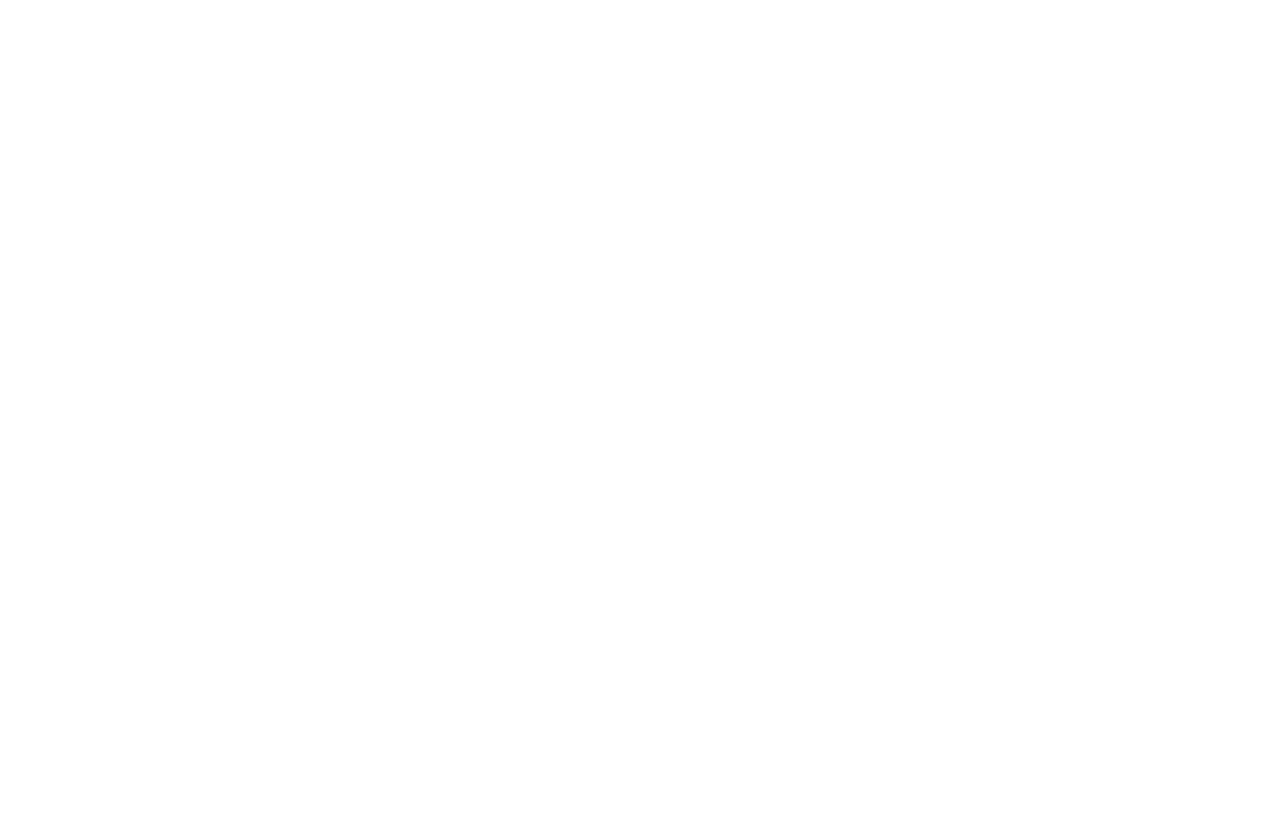
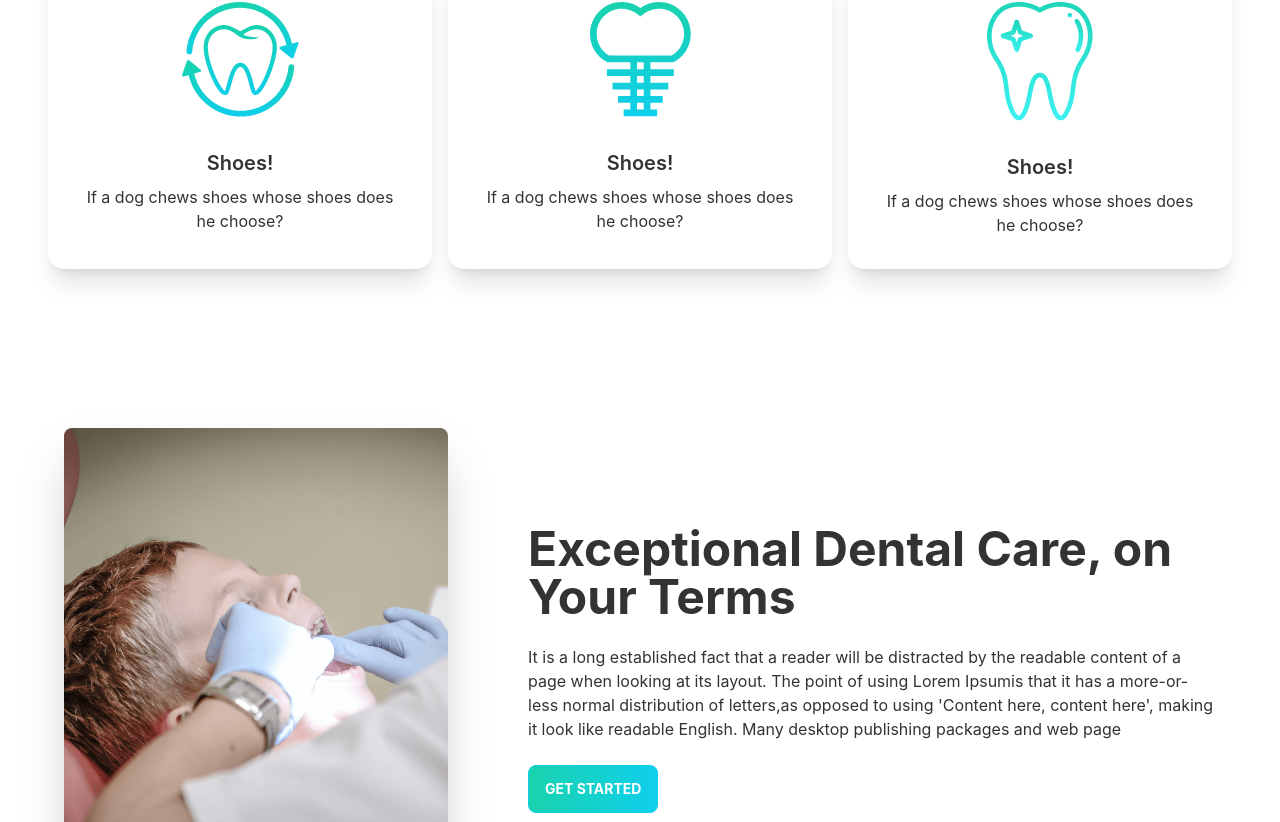
Before and after one commit to Shahriyar-Hosen/doctors-portal-client, a React (Create React App) app: page / in a window 1280 px wide. Shown: the part 1438-2260 px from the top of the page. Before the commit the page ends 1132 px from the top, so only its background shows below. Built offline with nearby package versions, Linux system fonts and the light colour scheme.

Commit message:
OUR SERVICES add

```diff
--- a/src/Pages/Home/Home.js
+++ b/src/Pages/Home/Home.js
@@ -1,12 +1,14 @@
 import React from "react";
 import Banner from "./Banner/Banner";
 import Info from "./Info/Info";
+import OurServices from "./OurServices/OurServices";
 
 const Home = () => {
   return (
     <div>
       <Banner />
       <Info />
+      <OurServices />
     </div>
   );
 };
--- /dev/null
+++ b/src/Pages/Home/OurServices/OurServices.js
@@ -0,0 +1,58 @@
+import React from "react";
+import fluoride from "../../../assets/images/fluoride.png";
+import cavity from "../../../assets/images/cavity.png";
+import whitening from "../../../assets/images/whitening.png";
+import treatment from "../../../assets/images/treatment.png";
+import Service from "./Service/Service";
+
+const OurServices = () => {
+  const service1 = {
+    serviceTitle: "Fluoride Treatment",
+    serviceDetails:
+      "Lorem Ipsum is simply dummy printing and typesetting indust Ipsum has been the",
+  };
+  const service2 = {
+    serviceTitle: "Cavity Filling",
+    serviceDetails:
+      "Lorem Ipsum is simply dummy printing and typesetting indust Ipsum has been the",
+  };
+  const service3 = {
+    serviceTitle: "Teeth Whitening",
+    serviceDetails:
+      "Lorem Ipsum is simply dummy printing and typesetting indust Ipsum has been the",
+  };
+  return (
+    <div className="mt-52 my-10 px-12">
+      <h1 className="text-center text-secondary">OUR SERVICES</h1>
+      <h2 className="text-center text-3xl">Services We Provide</h2>
+      <div className="grid grid-cols-1 lg:grid-cols-3 gap-4">
+        <Service img={fluoride} serviceInfo={service1}></Service>
+        <Service img={cavity} serviceInfo={service2}></Service>
+        <Service img={whitening} serviceInfo={service3}></Service>
+      </div>
+      <div class="hero min-h-screen ">
+        <div class="hero-content flex-col lg:flex-row">
+          <img src={treatment} alt="" class="max-w-sm rounded-lg shadow-2xl" />
+          <div className="lg:pl-16">
+            <h1 class="text-5xl font-bold">
+              Exceptional Dental Care, on Your Terms
+            </h1>
+            <p class="py-6">
+              It is a long established fact that a reader will be distracted by
+              the readable content of a page when looking at its layout. The
+              point of using Lorem Ipsumis that it has a more-or-less normal
+              distribution of letters,as opposed to using 'Content here, content
+              here', making it look like readable English. Many desktop
+              publishing packages and web page
+            </p>
+            <button class="btn btn-primary uppercase font-bold text-white bg-gradient-to-r from-secondary to-primary">
+              Get Started
+            </button>
+          </div>
+        </div>
+      </div>
+    </div>
+  );
+};
+
+export default OurServices;
--- /dev/null
+++ b/src/Pages/Home/OurServices/Service/Service.js
@@ -0,0 +1,17 @@
+import React from "react";
+
+const Service = ({ img, serviceInfo }) => {
+  return (
+    <div class="card w-96 bg-base-100 shadow-xl d-block mx-auto mt-10">
+      <figure class="px-10 pt-10">
+        <img src={img} alt="Shoes" class="rounded-xl" />
+      </figure>
+      <div class="card-body items-center text-center">
+        <h2 class="card-title">Shoes!</h2>
+        <p>If a dog chews shoes whose shoes does he choose?</p>
+      </div>
+    </div>
+  );
+};
+
+export default Service;
```
